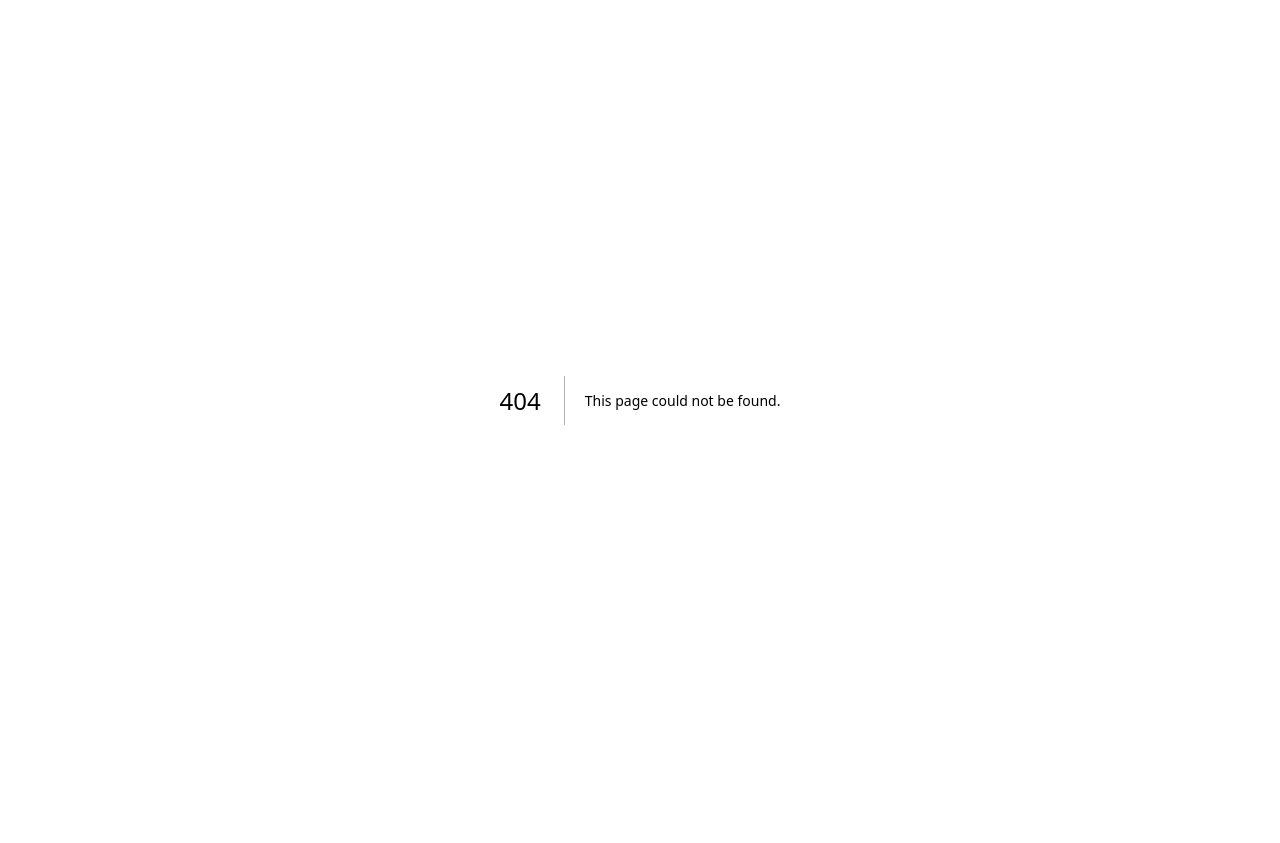
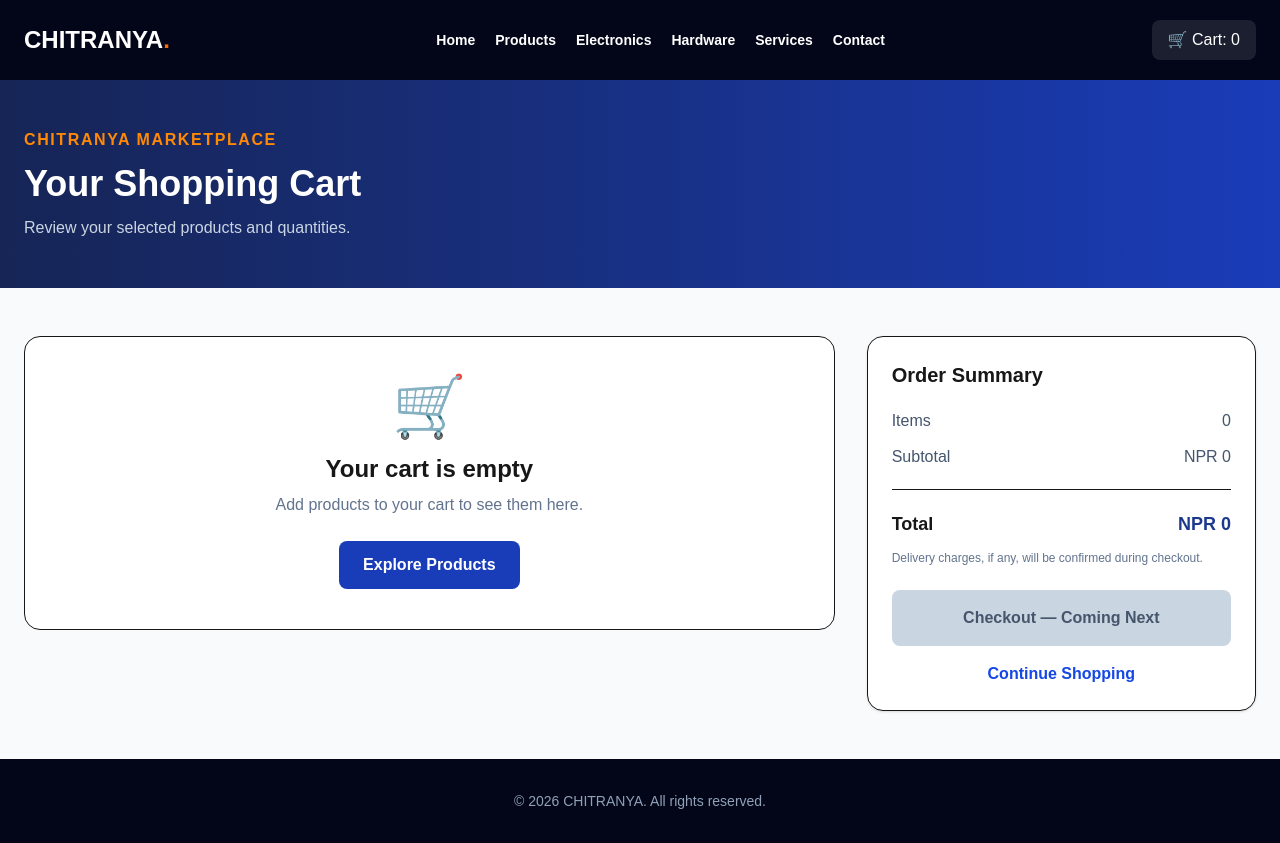
Before and after one commit to blacknwhite464/chitranya-marketplace, a Next.js app: page /cart in a window 1280 px wide. Before the commit this address had no page. Before the commit the page ends 800 px from the top, so only its background shows below. Built offline with nearby package versions, Linux system fonts and the light colour scheme.

Commit message:
Add shopping cart page with quantity and totals

```diff
--- /dev/null
+++ b/src/app/cart/page.tsx
@@ -0,0 +1,82 @@
+"use client";
+
+import Link from "next/link";
+import { useCart } from "@/context/CartContext";
+
+const formatPrice = (price: number) => "NPR " + price.toLocaleString("en-IN");
+
+export default function CartPage() {
+  const { items, updateQuantity, removeFromCart, itemCount } = useCart();
+  const subtotal = items.reduce((total, item) => total + item.price * item.quantity, 0);
+
+  return (
+    <main className="min-h-screen bg-slate-50">
+      <header className="sticky top-0 z-50 bg-slate-950 px-6 py-5 text-white">
+        <div className="mx-auto flex max-w-7xl flex-wrap items-center justify-between gap-4">
+          <Link href="/" className="text-2xl font-black">CHITRANYA<span className="text-orange-500">.</span></Link>
+          <nav className="flex flex-wrap gap-5 text-sm font-semibold">
+            <Link href="/" className="hover:text-orange-400">Home</Link>
+            <Link href="/products/" className="hover:text-orange-400">Products</Link>
+            <Link href="/#electronics" className="hover:text-orange-400">Electronics</Link>
+            <Link href="/#hardware" className="hover:text-orange-400">Hardware</Link>
+            <Link href="/#services" className="hover:text-orange-400">Services</Link>
+            <Link href="/#contact" className="hover:text-orange-400">Contact</Link>
+          </nav>
+          <span className="rounded-lg bg-white/10 px-4 py-2">🛒 Cart: {itemCount}</span>
+        </div>
+      </header>
+
+      <section className="bg-gradient-to-r from-blue-950 to-blue-800 px-6 py-12 text-white">
+        <div className="mx-auto max-w-7xl">
+          <p className="font-bold uppercase tracking-widest text-orange-400">CHITRANYA Marketplace</p>
+          <h1 className="mt-3 text-4xl font-black">Your Shopping Cart</h1>
+          <p className="mt-3 text-slate-300">Review your selected products and quantities.</p>
+        </div>
+      </section>
+
+      <section className="mx-auto grid max-w-7xl gap-8 px-6 py-12 lg:grid-cols-3">
+        <div className="space-y-4 lg:col-span-2">
+          {items.length === 0 ? (
+            <div className="rounded-2xl border bg-white p-10 text-center">
+              <div className="text-6xl">🛒</div>
+              <h2 className="mt-4 text-2xl font-black">Your cart is empty</h2>
+              <p className="mt-2 text-slate-500">Add products to your cart to see them here.</p>
+              <Link href="/products/" className="mt-6 inline-block rounded-lg bg-blue-800 px-6 py-3 font-bold text-white hover:bg-blue-900">Explore Products</Link>
+            </div>
+          ) : items.map((item) => (
+            <article key={item.id} className="flex flex-col gap-5 rounded-2xl border bg-white p-5 sm:flex-row sm:items-center">
+              <div className="flex h-24 w-24 shrink-0 items-center justify-center rounded-xl bg-slate-100 text-5xl">{item.emoji}</div>
+              <div className="min-w-0 flex-1">
+                <p className="text-xs font-bold uppercase tracking-wider text-blue-700">{item.category}</p>
+                <h2 className="mt-1 text-lg font-bold">{item.name}</h2>
+                <p className="mt-1 font-bold text-blue-900">{formatPrice(item.price)}</p>
+              </div>
+              <div className="flex items-center gap-3">
+                <button aria-label={"Decrease quantity of " + item.name} onClick={() => updateQuantity(item.id, item.quantity - 1)} disabled={item.quantity <= 1} className="h-9 w-9 rounded-lg border font-bold disabled:opacity-40">−</button>
+                <span className="min-w-6 text-center font-bold">{item.quantity}</span>
+                <button aria-label={"Increase quantity of " + item.name} onClick={() => updateQuantity(item.id, item.quantity + 1)} className="h-9 w-9 rounded-lg border font-bold">+</button>
+              </div>
+              <div className="sm:text-right">
+                <p className="font-black">{formatPrice(item.price * item.quantity)}</p>
+                <button onClick={() => removeFromCart(item.id)} className="mt-2 text-sm font-semibold text-red-600 hover:text-red-800">Remove</button>
+              </div>
+            </article>
+          ))}
+        </div>
+
+        <aside className="h-fit rounded-2xl border bg-white p-6 shadow-sm">
+          <h2 className="text-xl font-black">Order Summary</h2>
+          <div className="mt-5 flex justify-between text-slate-600"><span>Items</span><span>{itemCount}</span></div>
+          <div className="mt-3 flex justify-between text-slate-600"><span>Subtotal</span><span>{formatPrice(subtotal)}</span></div>
+          <div className="my-5 border-t" />
+          <div className="flex justify-between text-lg font-black"><span>Total</span><span className="text-blue-900">{formatPrice(subtotal)}</span></div>
+          <p className="mt-3 text-xs text-slate-500">Delivery charges, if any, will be confirmed during checkout.</p>
+          <button disabled className="mt-6 w-full cursor-not-allowed rounded-lg bg-slate-300 px-5 py-4 font-bold text-slate-600">Checkout — Coming Next</button>
+          <Link href="/products/" className="mt-4 block text-center font-semibold text-blue-700 hover:text-blue-900">Continue Shopping</Link>
+        </aside>
+      </section>
+
+      <footer className="bg-slate-950 px-6 py-8 text-center text-sm text-slate-400">© 2026 CHITRANYA. All rights reserved.</footer>
+    </main>
+  );
+}
```
